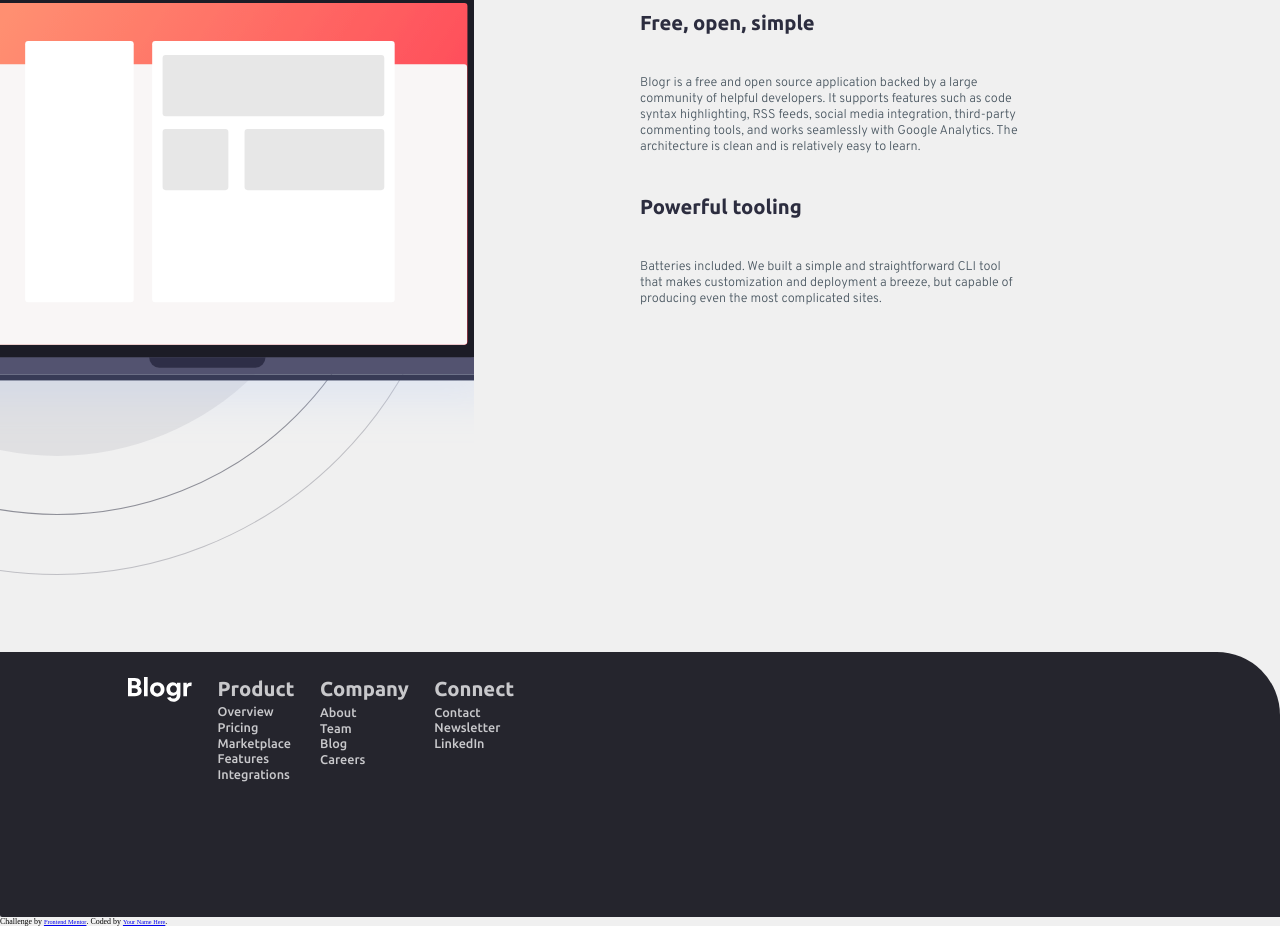
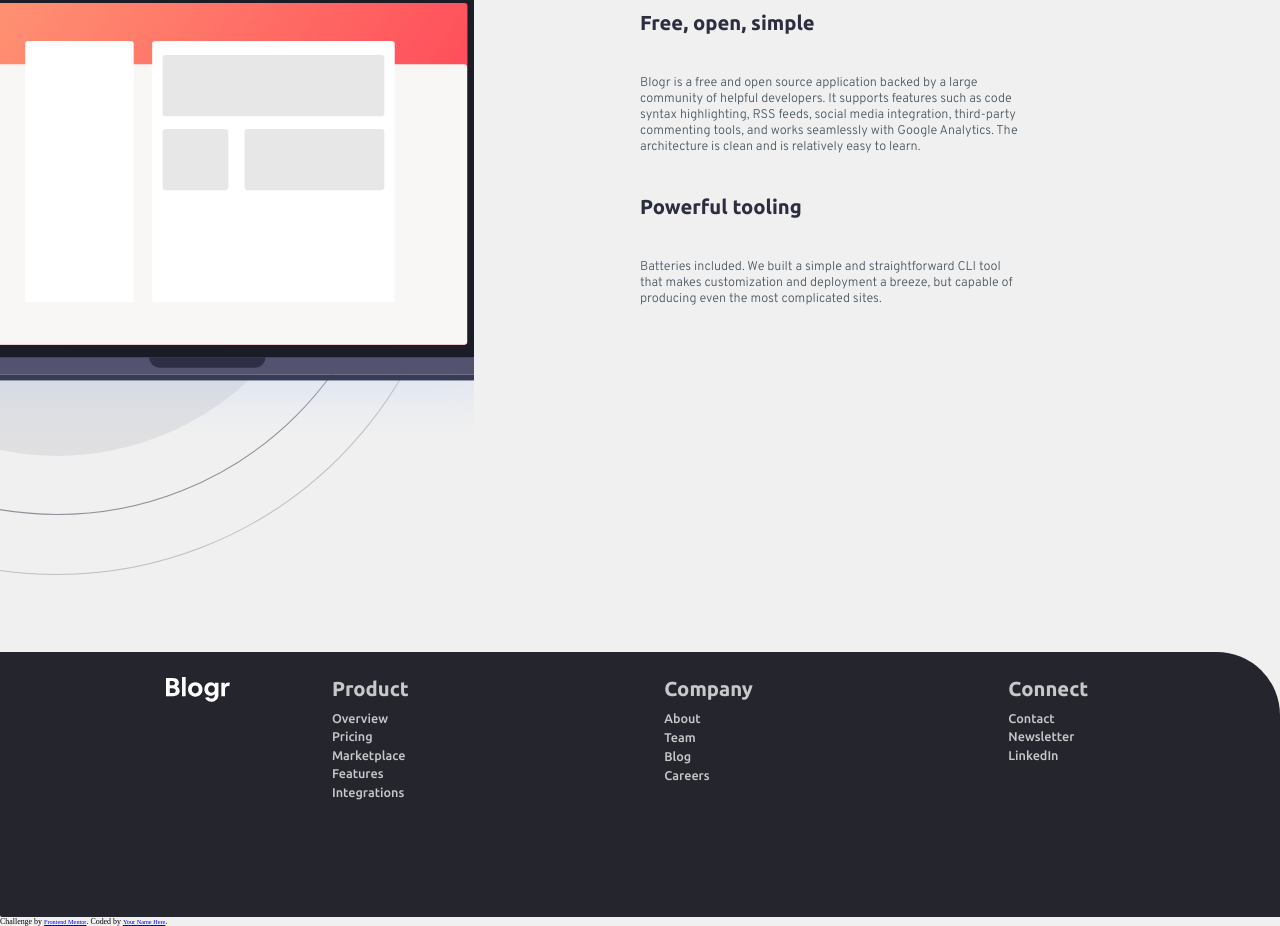
Before and after one commit to marcos-gregs/blogr-landing-page-main, a plain HTML site: page index.html in a window 1280 px wide. Shown: the part 2716-3642 px from the top of the page. Drawn offline with Linux system fonts and the light colour scheme.

Commit message:
Update style.css

```diff
--- a/style.css
+++ b/style.css
@@ -367,6 +367,7 @@ splayState */
     min-height: 30vh;
     background-color: var(--footerBg);
     border-radius: 0 5rem 0 2px;
+    justify-content: space-around;
 }
 .footerLogo{
     margin-left: 10%;
@@ -383,6 +384,7 @@ splayState */
     color: var(--footerTxt);
     font-size: var(--sizeText);
     margin-bottom: 4%;
+    margin-right: 12vw;
 }
 .footerTxt>p{
     color: var(--footerTxt);
```
